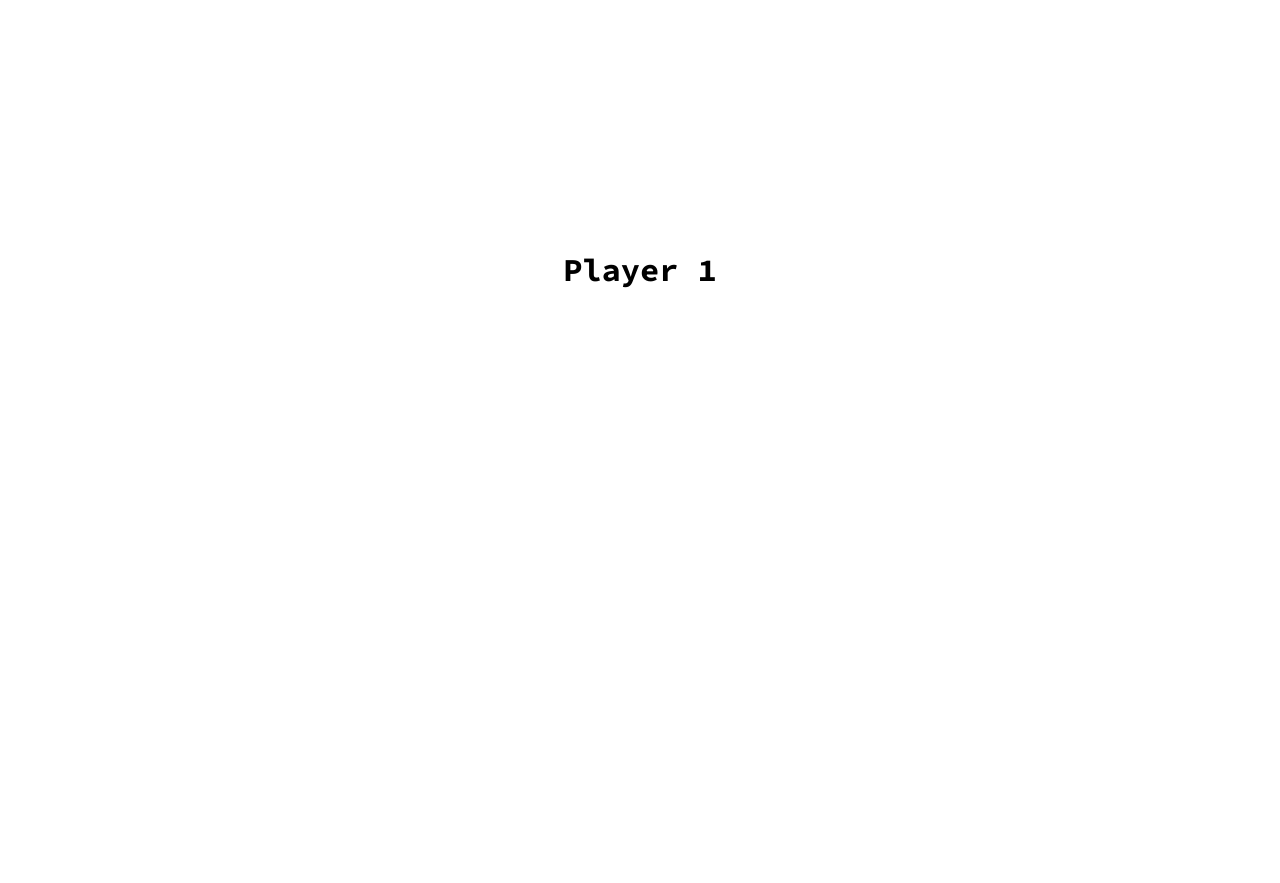
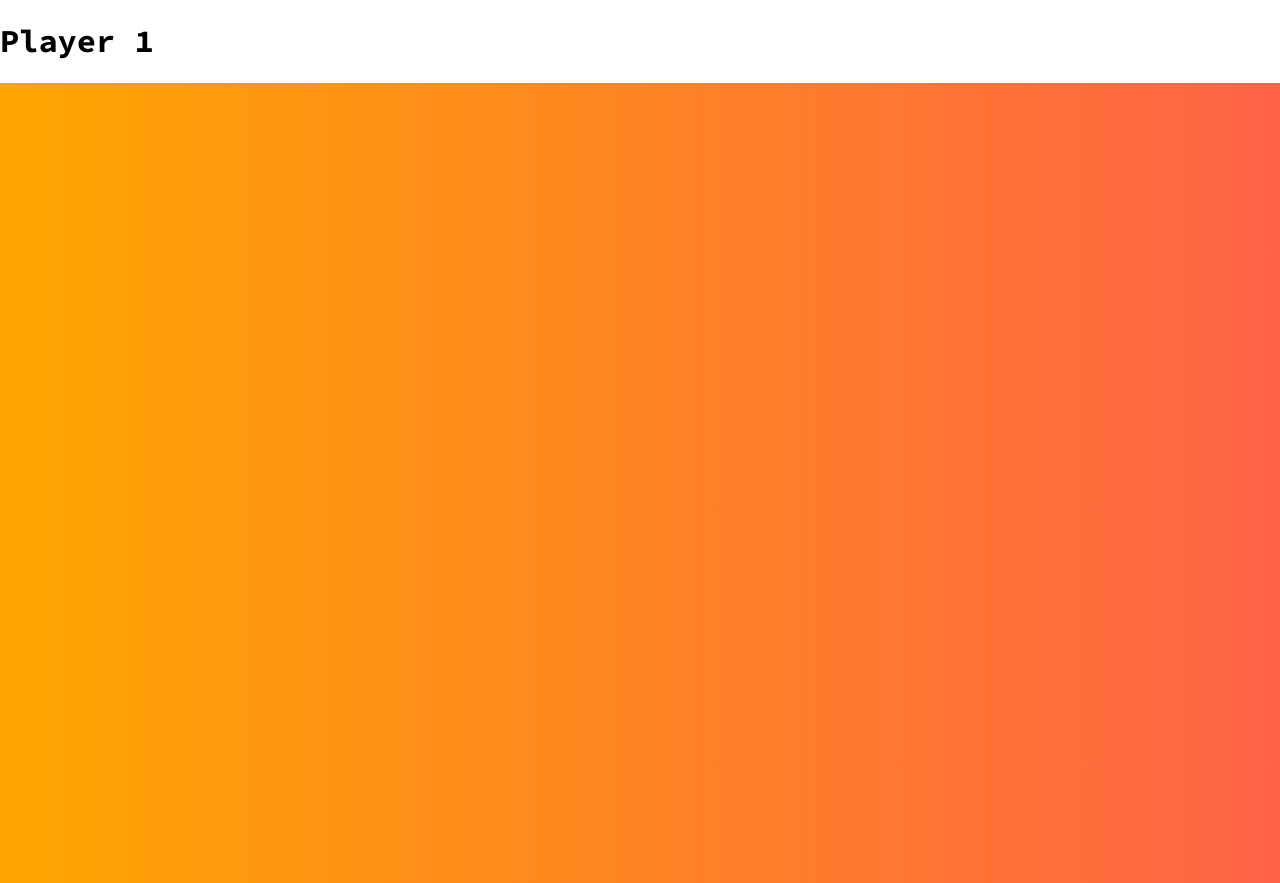
Before and after one commit to ggemcila/dicegame, a plain HTML site: page index.html in a window 1280 px wide. Before the commit the page ends 800 px from the top, so only its background shows below. Drawn offline with Linux system fonts and the light colour scheme.

Commit message:
Styled background color in css

```diff
--- a/index.html
+++ b/index.html
@@ -5,16 +5,12 @@
     <link rel = stylesheet href="style.css">
     <title>Dicegame (1 player)</title>
 </head>
-
 <body>
     <h1>Player 1</h1>
-
-
-
+    <div class = "container"></div>
 
 
 
     <script src = "app.js"></script>
-
 </body>
 </html>
--- a/style.css
+++ b/style.css
@@ -2,6 +2,14 @@
 
 h1{
     font-family: 'Source Code Pro', "monospace";
-    text-align: center;
-    margin-top: 250px;
 }
+
+body{
+    margin:0;
+}
+
+.container{
+    background: linear-gradient(90deg, orange, rgb(255, 99, 71));
+    height: 100vh;
+    width:100%;
+}
```
